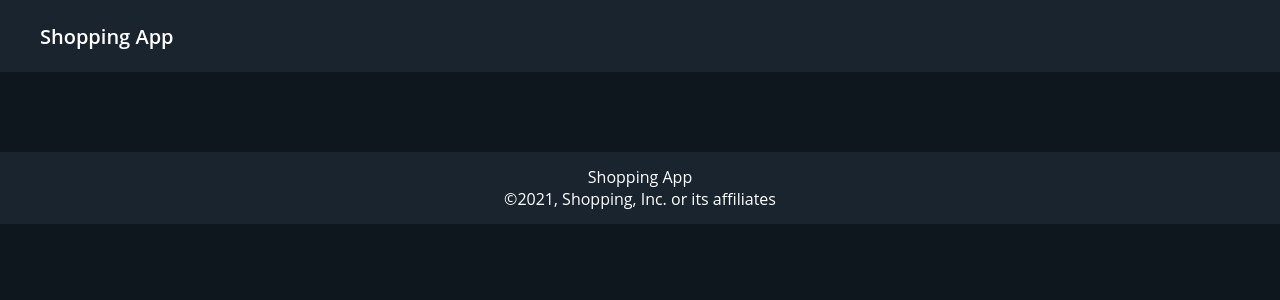
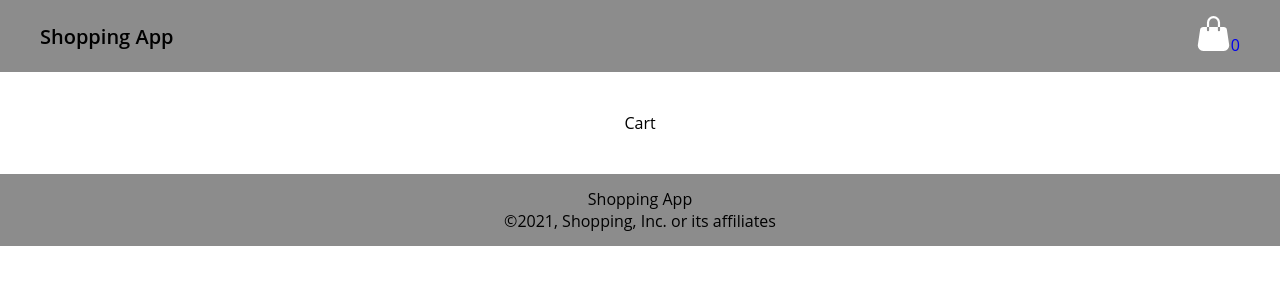
Before and after one commit to tai096/shopping-reduxtoolkit, a React (Create React App) app: page /cart in a window 1280 px wide. Shown: the top 300 px of the page. Built offline with nearby package versions, Linux system fonts and the light colour scheme.

Commit message:
add button

```diff
--- a/src/App.js
+++ b/src/App.js
@@ -4,6 +4,7 @@ import Header from "./components/Header/Header";
 import Footer from "./components/Footer/Footer";
 import Error from "./components/Error/Error";
 import ProductsDetail from "./components/ProductsDetail/ProductsDetail";
+import Cart from "./components/Cart";
 import "./App.scss";
 
 function App() {
@@ -14,8 +15,9 @@ function App() {
         <div className="container">
           <Routes>
             <Route path="/" element={<Home />} />
+            <Route path="/cart" element={<Cart />} />
             <Route path="/product/:productId" element={<ProductsDetail />} />
-            <Route component={Error} />
+            <Route path="*" element={<Error />} />
           </Routes>
         </div>
         <Footer />
--- a/src/common/color.scss
+++ b/src/common/color.scss
@@ -1,4 +1,4 @@
-$primary-color: #0f171e;
-$secondary-color: #1a242f;
-$font-primary: #ffffff;
+$primary-color: #ffffff;
+$secondary-color: #3e3d3d97;
+$font-primary: #000000;
 $font-secondary: #79b8f3;
--- /dev/null
+++ b/src/components/Cart/index.js
@@ -0,0 +1,5 @@
+import React from "react";
+
+export default function Cart() {
+  return <div>Cart</div>;
+}
--- a/src/components/Error/Error.js
+++ b/src/components/Error/Error.js
@@ -0,0 +1,5 @@
+import React from "react";
+
+export default function Error() {
+  return <div>Error</div>;
+}
--- a/src/components/Header/Header.js
+++ b/src/components/Header/Header.js
@@ -1,8 +1,6 @@
 import React, { useState } from "react";
 import { useSelector } from "react-redux";
 import { Link } from "react-router-dom";
-import { getListProducts } from "../../features/products/productSlice";
-// import user from "../../images/user.png";
 import "./Header.scss";
 
 const Header = () => {
@@ -11,6 +9,21 @@ const Header = () => {
       <Link to="/">
         <div className="logo">Shopping App</div>
       </Link>
+      <Link to="/cart">
+        <div className="nav-bag">
+          <svg
+            xmlns="http://www.w3.org/2000/svg"
+            width="35"
+            height="35"
+            fill="white"
+            className="bi bi-handbag-fill"
+            viewBox="0 0 16 16"
+          >
+            <path d="M8 1a2 2 0 0 0-2 2v2H5V3a3 3 0 1 1 6 0v2h-1V3a2 2 0 0 0-2-2zM5 5H3.36a1.5 1.5 0 0 0-1.483 1.277L.85 13.13A2.5 2.5 0 0 0 3.322 16h9.355a2.5 2.5 0 0 0 2.473-2.87l-1.028-6.853A1.5 1.5 0 0 0 12.64 5H11v1.5a.5.5 0 0 1-1 0V5H6v1.5a.5.5 0 0 1-1 0V5z" />
+          </svg>
+          <span className="bag-quantity">0</span>
+        </div>
+      </Link>
     </div>
   );
 };
--- a/src/components/ProductsCard/ProductsCard.js
+++ b/src/components/ProductsCard/ProductsCard.js
@@ -19,6 +19,7 @@ export default function ProductsCard(props) {
           </div>
         </div>
       </Link>
+      <button>Add to cart</button>
     </div>
   );
 }
--- a/src/components/ProductsCard/ProductsCard.scss
+++ b/src/components/ProductsCard/ProductsCard.scss
@@ -8,6 +8,11 @@
   &:hover {
     transform: scale(1.1);
     transition: all 0.3s;
+  }
+  button {
+    width: 100%;
+    height: 20px;
+    cursor: pointer;
   }
 }
 
--- a/src/components/ProductsDetail/ProductsDetail.js
+++ b/src/components/ProductsDetail/ProductsDetail.js
@@ -33,6 +33,7 @@ export default function ProductsDetail() {
             <h3>Rate: {data.rating.rate}</h3>
             <h2>Category: {data.category}</h2>
             <p>Description: {data.description}</p>
+            <button>Add to cart</button>
           </div>
         </div>
       )}
--- a/src/components/ProductsDetail/ProductsDetail.scss
+++ b/src/components/ProductsDetail/ProductsDetail.scss
@@ -15,5 +15,11 @@
     justify-content: space-around;
     width: 50%;
     max-width: 700px;
+    button {
+      cursor: pointer;
+      font-size: larger;
+      max-width: 200px;
+      height: 50px;
+    }
   }
 }
```
